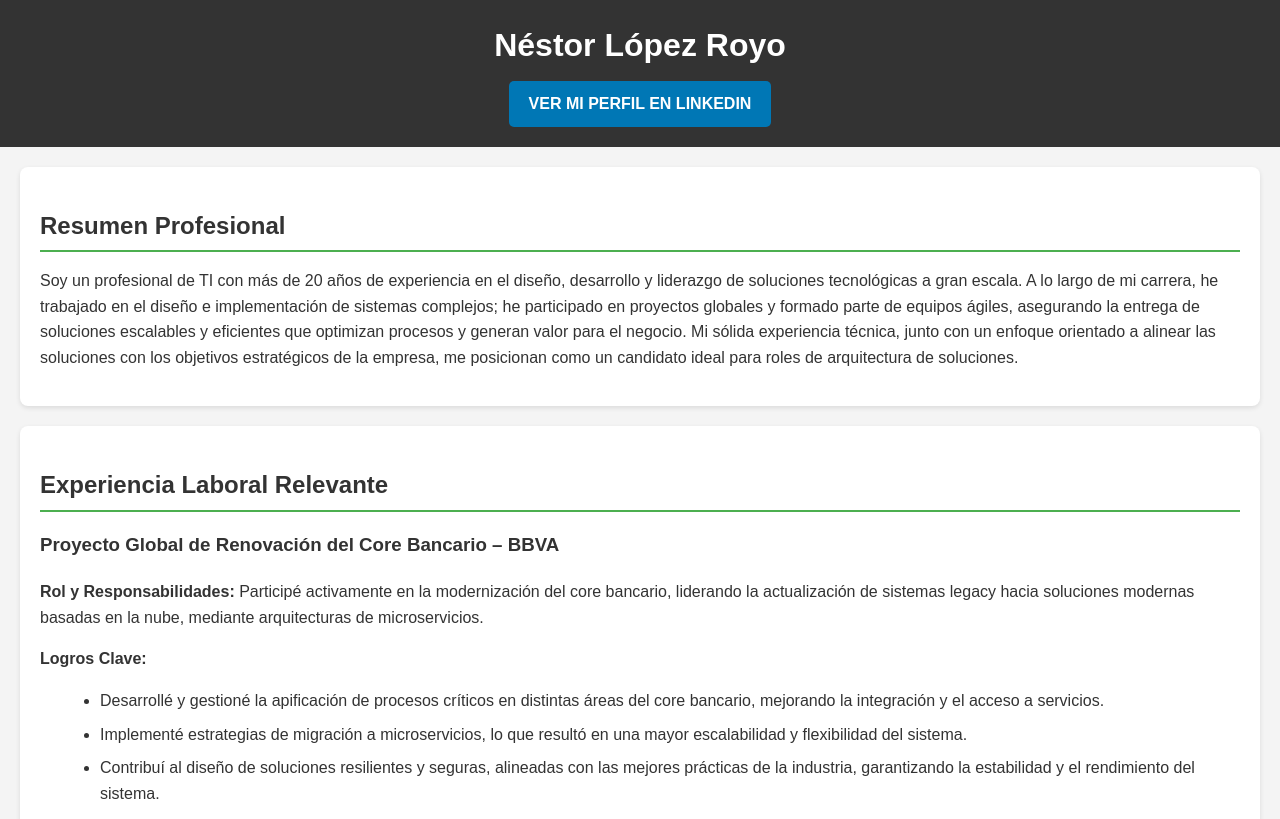
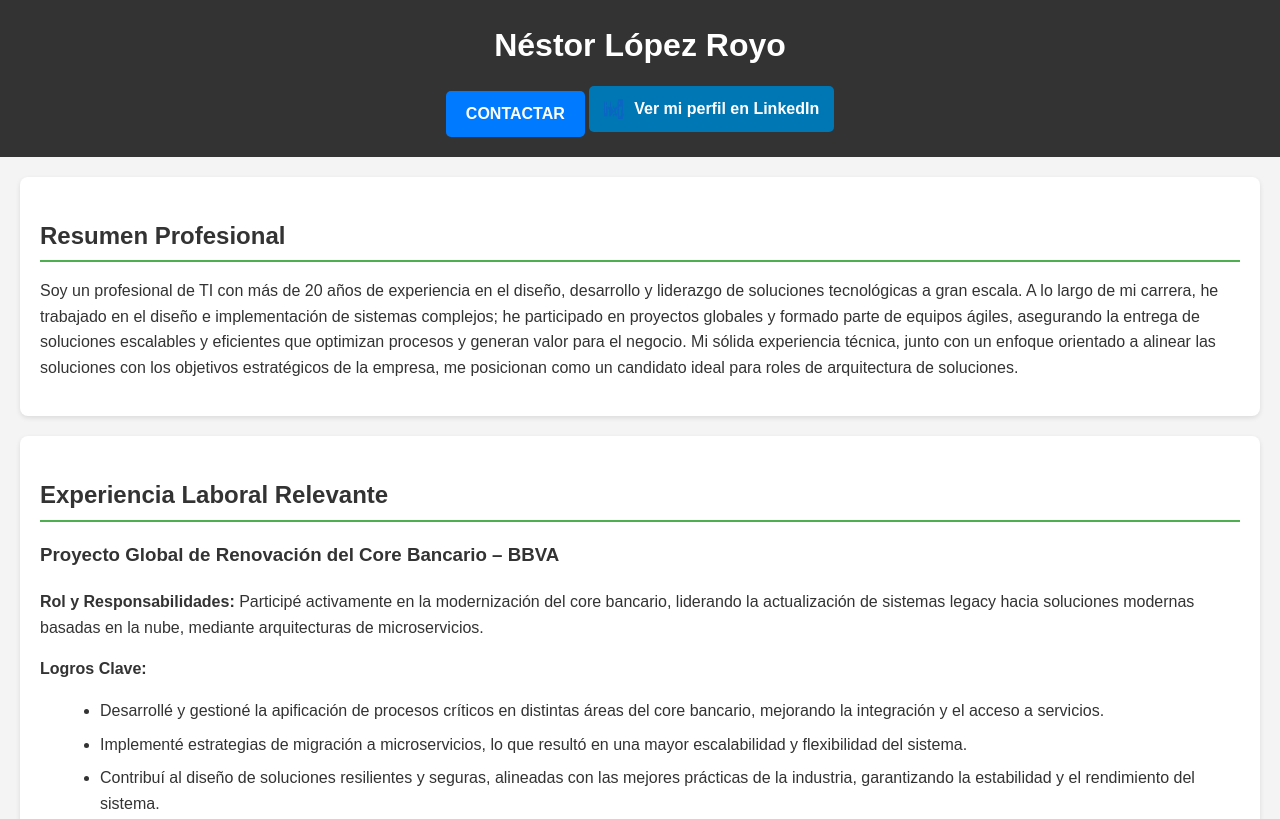
Before and after one commit to kizokumaru/kizokumaru.github.io, a plain HTML site: page index.html in a window 1280 px wide. Shown: the top 819 px of the page. Drawn offline with Linux system fonts and the light colour scheme.

Commit message:
modificado boton likeding

```diff
--- a/index.html
+++ b/index.html
@@ -10,8 +10,11 @@
 <body>
     <header>
         <h1>Néstor López Royo</h1>
+        <a href="mailto:nestorlopezroyo@gmail.com" class="btn-contact">Contactar</a>
         <!-- Enlace de LinkedIn como botón -->
-        <a href="https://www.linkedin.com/in/nestorlopezroyo" target="_blank" class="linkedin-button">Ver mi perfil en LinkedIn</a>
+        <a href="https://www.linkedin.com/in/nestorlopezroyo" target="_blank" class="linkedin-button">
+            <img src="resources/LinkedIn-Blue-48.png" alt="LinkedIn" class="linkedin-icon"> Ver mi perfil en LinkedIn
+        </a>
     </header>
 
     <section id="resumen">
@@ -95,7 +98,6 @@
     </section>
     <footer class="footer">
         <p>© 2024 Néstor López Royo - Todos los derechos reservados</p>
-        <a href="mailto:nestorlopezroyo@gmail.com" class="btn-contact">Contactar</a>
     </footer>
 </body>
 </html>
--- a/styles.css
+++ b/styles.css
@@ -65,20 +65,28 @@ ul li {
 
 /* Estilo para el botón de LinkedIn */
 .linkedin-button {
-    display: inline-block;
-    background-color: #0077b5;
+    display: inline-flex;
+    align-items: center;
+    text-decoration: none;
+    background-color: #0077B5;
     color: white;
-    padding: 10px 20px;
+    padding: 10px 15px;
     border-radius: 5px;
-    text-transform: uppercase;
     font-weight: bold;
-    margin-top: 10px;
     transition: background-color 0.3s ease;
 }
 
 .linkedin-button:hover {
     background-color: #005582;
 }
+
+.linkedin-icon {
+    width: 20px;
+    height: 20px;
+    margin-right: 10px;
+}
+
+
 .footer {
     text-align: center;
     font-size: 0.9rem;
```
Also changed, not shown: resources/LinkedIn-Blue-48.png (added).
